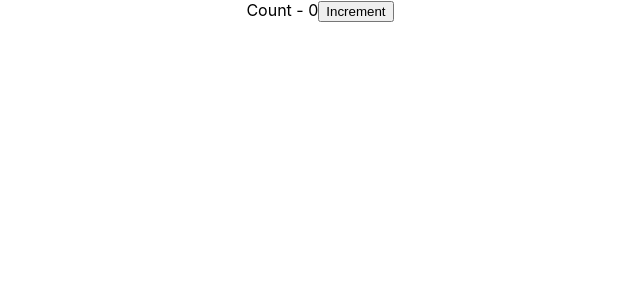
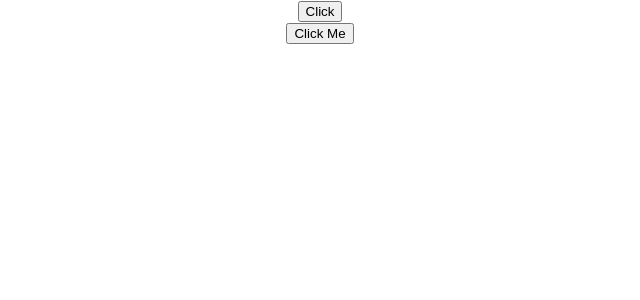
Before and after one commit to stephanygrace/tuts-reactjs, a React (Create React App) app: page / in a window 1280 px wide. Shown: the top 300 px of the page, without its empty margins (320-960 px from the left). Built offline with nearby package versions, Linux system fonts and the light colour scheme.

Commit message:
Event Handling using Class and Functional Components

```diff
--- a/src/App.js
+++ b/src/App.js
@@ -4,7 +4,10 @@
 // import Welcome from './components/Welcome'
 // import Hello from './components/Hello'
 // import Message from './components/Message'
-import Counter from './components/Counter'
+// import Counter from './components/Counter'
+import FunctionClick from './components/FunctionClick'
+import ClassClick from './components/ClassClick'
+
 
 class App extends Component {
   render () {
@@ -19,8 +22,10 @@
 
         <Welcome name="Doms" heroName="Superman" />
         <Welcome name="Domsyy" heroName="Supermanny" /> */}
-
-        <Counter />
+{/*
+        <Counter /> */}
+        <FunctionClick />
+        <ClassClick />
       </div>
     )
   }
--- /dev/null
+++ b/src/components/ClassClick.js
@@ -0,0 +1,20 @@
+import React, { Component } from 'react'
+
+class ClassClick extends Component {
+
+  clickHandler() {
+    console.log('classClicked')
+  }
+
+  render() {
+    return (
+      <div>
+        {/* Event handlick onClick is a function, not a function call; Do not add parenthesis
+        * must also use the 'THIS' keyword*/}
+        <button onClick={this.clickHandler}>Click Me</button>
+      </div>
+    )
+  }
+}
+
+export default ClassClick
--- /dev/null
+++ b/src/components/FunctionClick.js
@@ -0,0 +1,17 @@
+import React from "react";
+
+function FunctionClick() {
+
+    function clickHandler ()  {
+        console.log("clicked")
+    }
+
+    return (
+        <div>
+            {/* Event handlick onClick is a function, not a function call; Do not add parenthesis */}
+            <button onClick={clickHandler} > Click </button>
+        </div>
+    )
+}
+
+export default FunctionClick
```
